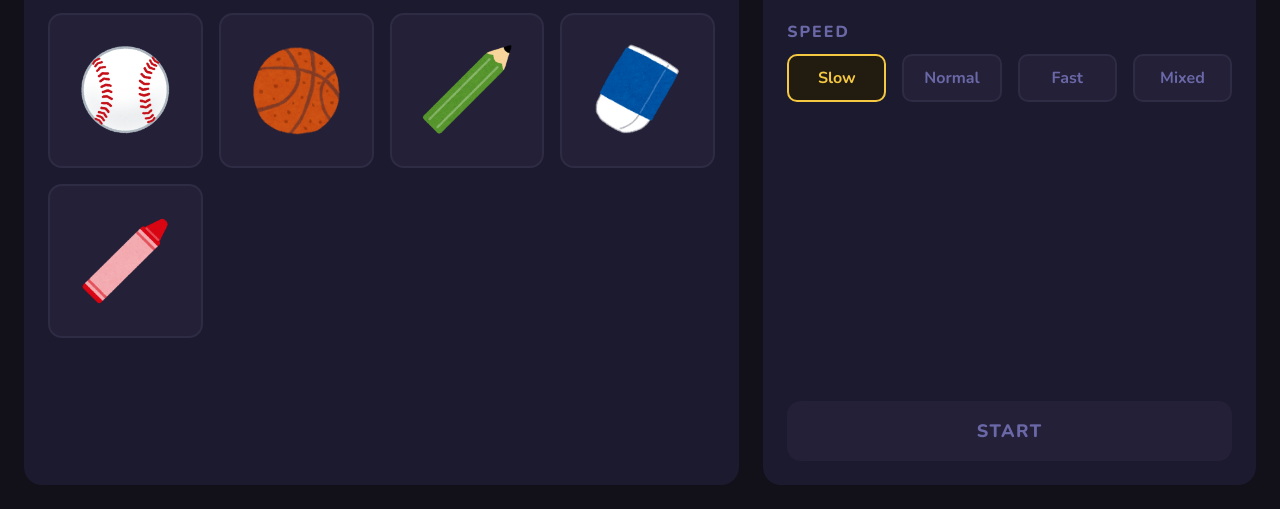
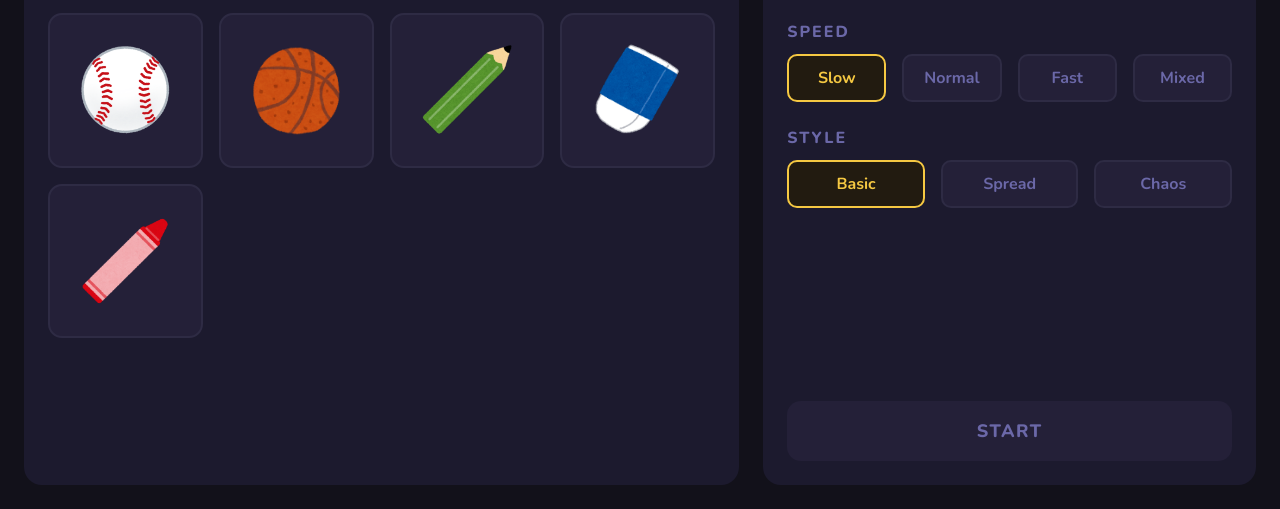
Before and after one commit to dmnfang/flashcount, a plain HTML site: page index.html in a window 1280 px wide. Shown: the part 291-800 px from the top of the page. Drawn offline with nearby package versions, Linux system fonts and the light colour scheme.

Commit message:
new modes

```diff
--- a/index.html
+++ b/index.html
@@ -50,6 +50,14 @@
             <button class="chip" data-val="normal">Normal</button>
             <button class="chip" data-val="fast">Fast</button>
             <button class="chip" data-val="mixed">Mixed</button>
+          </div>
+        </div>
+        <div class="options-block">
+          <div class="section-label">STYLE</div>
+          <div class="chip-row" id="style-chips">
+            <button class="chip selected" data-val="basic">Basic</button>
+            <button class="chip" data-val="spread">Spread</button>
+            <button class="chip" data-val="chaos">Chaos</button>
           </div>
         </div>
         <button class="btn-start" id="btn-start" disabled>START</button>
```
